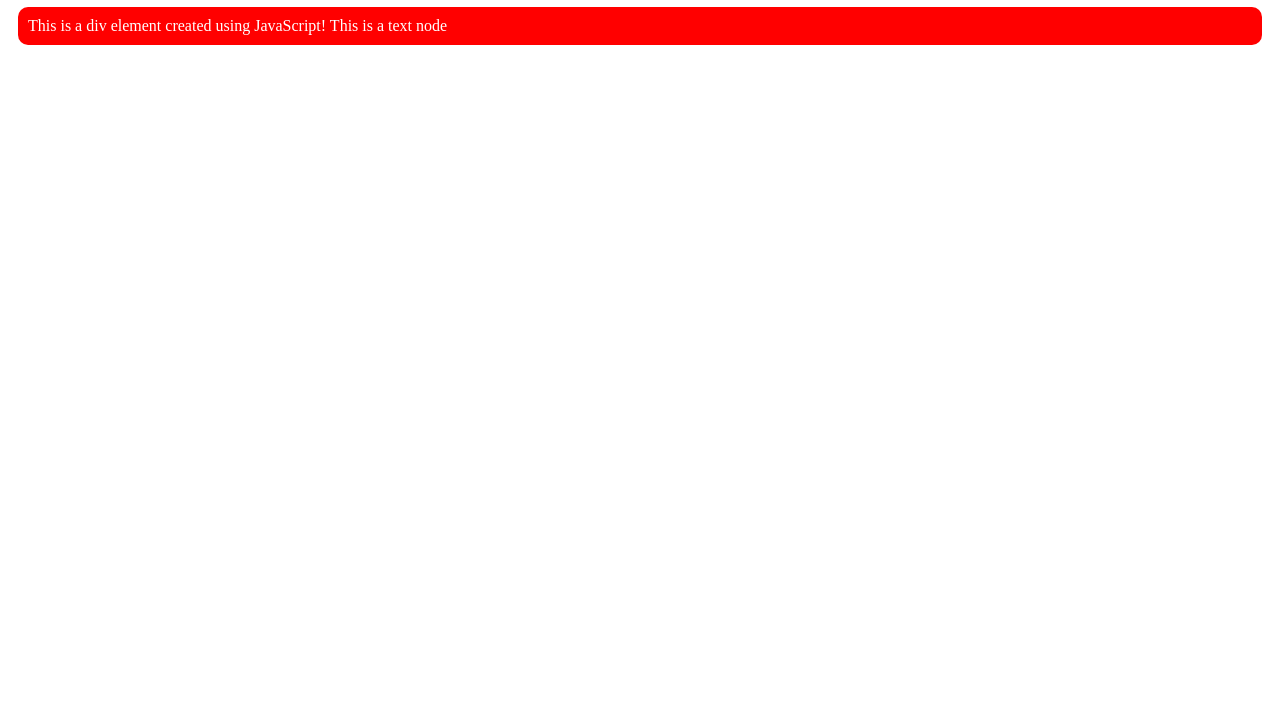
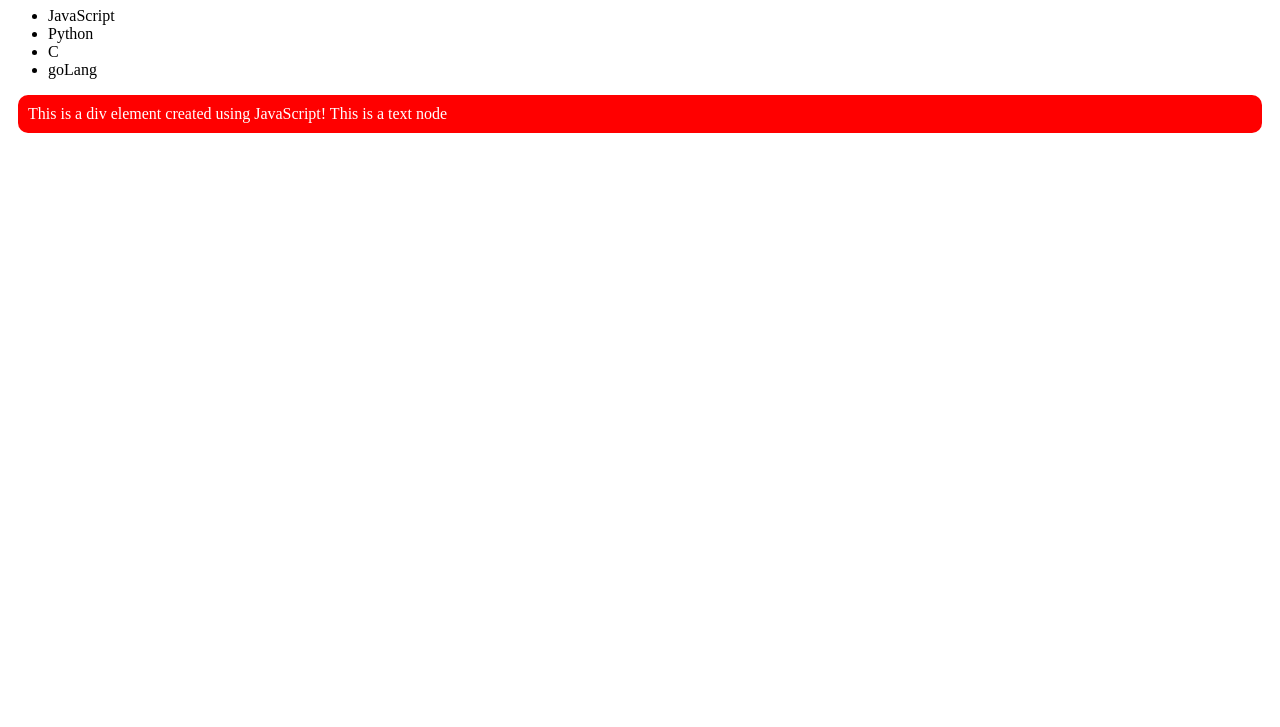
Before and after one commit to iammanishk/JavaScript_2025, a plain HTML site: page 02_Intermediate/DOM/03_domm.html in a window 1280 px wide. Shown: the part 73-800 px from the top of the page. Drawn offline with Linux system fonts and the light colour scheme.

Commit message:
add modify and removing element

```diff
--- a/02_Intermediate/DOM/03_domm.html
+++ b/02_Intermediate/DOM/03_domm.html
@@ -8,7 +8,9 @@
 <body>
     <h1>Creating elements using JavaScript!</h1>
 
-
+    <ul class="language">
+        <li>JavaScript</li>
+    </ul>
 </body>
 
 <script>
@@ -40,5 +42,37 @@
     document.body.appendChild(div);
 
 
+
+    // adding elements to ul using function
+    function addLanguage(langName){
+        const li = document.createElement('li');
+        li.innerHTML = `${langName}`;
+        document.querySelector('.language').appendChild(li);
+    }
+    addLanguage('Python');
+
+    function addOptiLanguage(langName){
+        let li = document.createElement('li');
+        li.appendChild(document.createTextNode(langName))
+        document.querySelector('.language').appendChild(li);
+    }
+
+    addOptiLanguage('Java');
+    addOptiLanguage('goLang');
+    addOptiLanguage('Ruby');
+
+
+    // editing elements
+    const secondLang = document.querySelector('li:nth-child(3)')
+    console.log(secondLang);
+    // secondLang.innerHTML = 'C++';
+    const newLang = document.createElement('li');
+    newLang.textContent = 'C';
+    secondLang.replaceWith(newLang);
+
+
+    // removing elements
+    document.querySelector('li:last-child').remove(); // removes last child
+
 </script>
 </html>
```
